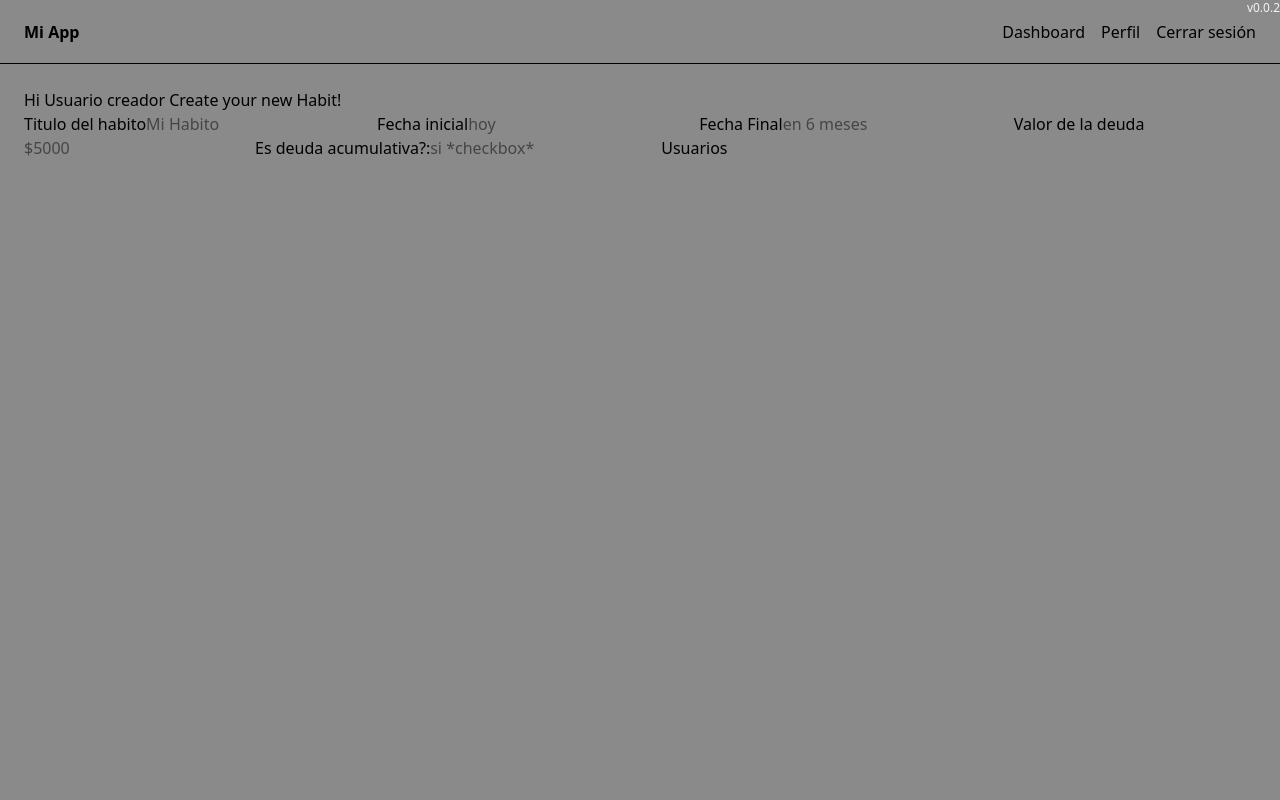
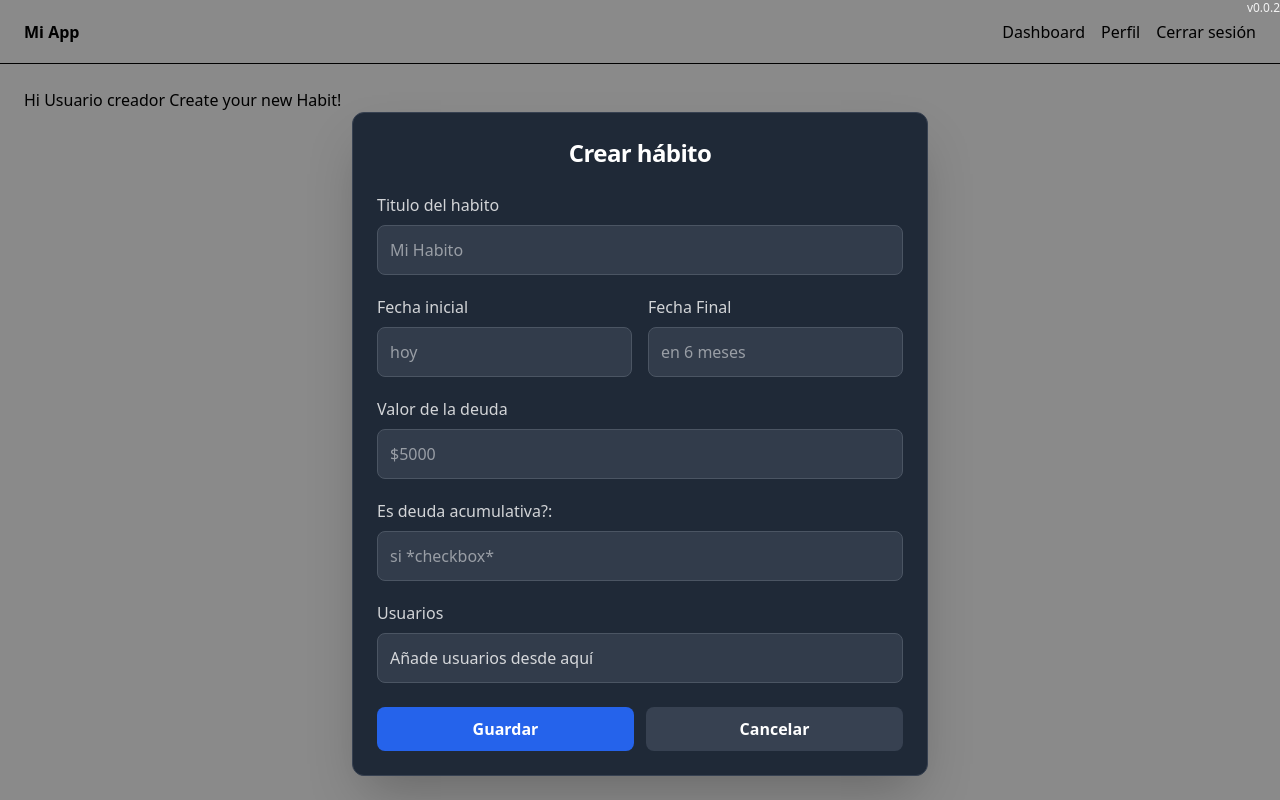
Before and after one commit to DailyCodingSoft/CodingHabit, a Next.js app in the folder coding-habit/: page /habit in a window 1280 px wide. Built offline with nearby package versions, Linux system fonts and the light colour scheme.

Commit message:
styles for form and saving data from it

```diff
--- a/coding-habit/components/layout/habit/HabitForm.tsx
+++ b/coding-habit/components/layout/habit/HabitForm.tsx
@@ -1,31 +1,104 @@
+import { FormEvent } from "react";
 
 
 export default function HabitForm() {
+    function onSubmitForm(event: FormEvent<HTMLFormElement>) {
+        event.preventDefault();
 
+        const formData = new FormData(event.currentTarget);
+        console.log(Object.fromEntries(formData));
+    }
+    // isCumulative: boolean;
+    // creator: User;
     return (
-        <div>
+        <div className="flex justify-center">
+            <form
+                onSubmit={onSubmitForm}
+                className="bg-[var(--surface-color)] border border-[var(--surface-border-color)] rounded-xl p-6 w-full max-w-xl shadow-2xl"
+            >
+                <h2 className="text-[var(--text-primary-color)] text-2xl font-semibold tracking-tight text-center mb-6">
+                    Crear hábito
+                </h2>
 
-            <form>
-                <label>Titulo del habito</label>
-                <input type="text" placeholder="Mi Habito"/>
+                <div className="space-y-5">
+                    <div>
+                        <label className="block text-[var(--text-muted-color)] mb-2">Titulo del habito</label>
+                        <input
+                            name="title"
+                            type="text"
+                            placeholder="Mi Habito"
+                            className="w-full p-3 rounded-lg bg-[var(--surface-muted-color)] text-[var(--text-primary-color)] border border-[var(--input-border-color)] focus:outline-none focus:border-[var(--primary-color)] focus:ring-2 focus:ring-[color:var(--primary-color)/.3]"
+                        />
+                    </div>
 
-                <label>Fecha inicial</label>
-                <input type="text" placeholder="hoy"/>
+                    <div className="grid grid-cols-1 md:grid-cols-2 gap-4">
+                        <div>
+                            <label className="block text-[var(--text-muted-color)] mb-2">Fecha inicial</label>
+                            <input
+                                name="initialDate"
+                                type="text"
+                                placeholder="hoy"
+                                className="w-full p-3 rounded-lg bg-[var(--surface-muted-color)] text-[var(--text-primary-color)] border border-[var(--input-border-color)] focus:outline-none focus:border-[var(--primary-color)] focus:ring-2 focus:ring-[color:var(--primary-color)/.3]"
+                            />
+                        </div>
 
-                <label>Fecha Final</label>
-                <input type="text" placeholder="en 6 meses"/>
+                        <div>
+                            <label className="block text-[var(--text-muted-color)] mb-2">Fecha Final</label>
+                            <input
+                                name="endDate"
+                                type="text"
+                                placeholder="en 6 meses"
+                                className="w-full p-3 rounded-lg bg-[var(--surface-muted-color)] text-[var(--text-primary-color)] border border-[var(--input-border-color)] focus:outline-none focus:border-[var(--primary-color)] focus:ring-2 focus:ring-[color:var(--primary-color)/.3]"
+                            />
+                        </div>
+                    </div>
 
-                <label>Valor de la deuda</label>
-                <input type="text" placeholder="$5000"/>
+                    <div>
+                        <label className="block text-[var(--text-muted-color)] mb-2">Valor de la deuda</label>
+                        <input
+                            name="debtValue"
+                            type="text"
+                            placeholder="$5000"
+                            className="w-full p-3 rounded-lg bg-[var(--surface-muted-color)] text-[var(--text-primary-color)] border border-[var(--input-border-color)] focus:outline-none focus:border-[var(--primary-color)] focus:ring-2 focus:ring-[color:var(--primary-color)/.3]"
+                        />
+                    </div>
 
-                <label>Es deuda acumulativa?:</label>
-                <input type="text" placeholder="si *checkbox*"/>
+                    <div>
+                        <label className="block text-[var(--text-muted-color)] mb-2">Es deuda acumulativa?:</label>
+                        <input
+                            name="isCumulative"
+                            type="text"
+                            placeholder="si *checkbox*"
+                            className="w-full p-3 rounded-lg bg-[var(--surface-muted-color)] text-[var(--text-primary-color)] border border-[var(--input-border-color)] focus:outline-none focus:border-[var(--primary-color)] focus:ring-2 focus:ring-[color:var(--primary-color)/.3]"
+                        />
+                    </div>
 
-                <label>Usuarios</label>
-                {/**aqui va un creador de usuarios con un mas donde
-                 * un click crea un usuario pide un nombre
-                 * y depronto un icono
-                 */}
+                    <div>
+                        <label className="block text-[var(--text-muted-color)] mb-2">Usuarios</label>
+                        <div className="w-full p-3 rounded-lg bg-[var(--surface-muted-color)] text-[var(--text-muted-color)] border border-[var(--input-border-color)]">
+                            {/**aqui va un creador de usuarios con un mas donde
+                             * un click crea un usuario pide un nombre
+                             * y depronto un icono
+                             */}
+                            Añade usuarios desde aquí
+                        </div>
+                    </div>
+                </div>
+
+                <div className="flex w-full gap-3 pt-6">
+                    <button
+                        type="submit"
+                        className="flex-1 bg-[var(--primary-color)] hover:bg-[var(--primary-hover-color)] text-[var(--text-primary-color)] font-semibold py-2.5 px-4 rounded-lg transition-colors"
+                    >
+                        Guardar
+                    </button>
+                    <button
+                        type="button"
+                        className="flex-1 bg-[var(--surface-border-color)] hover:bg-[var(--input-border-color)] text-[var(--text-primary-color)] font-semibold py-2.5 px-4 rounded-lg transition-colors"
+                    >
+                        Cancelar
+                    </button>
+                </div>
             </form>
         </div>
     )
--- a/coding-habit/components/layout/popup/DebtUpdatePopup.tsx
+++ b/coding-habit/components/layout/popup/DebtUpdatePopup.tsx
@@ -22,14 +22,14 @@ export default function DebtUpdatePopup({ isOpen, onClose, user, onUpdateDebt }:
 
     return (
         <Modal isOpen={isOpen} onClose={onClose}>
-            <div className="bg-gray-800 rounded-xl p-6 w-[22rem] shadow-2xl border border-gray-700 relative z-[60]">
+            <div className="bg-[var(--surface-color)] rounded-xl p-6 w-[22rem] shadow-2xl border border-[var(--surface-border-color)] relative z-[60]">
                 <div className="flex flex-col items-center text-center gap-4">
-                    <h2 className="text-white text-2xl font-semibold tracking-tight">
+                    <h2 className="text-[var(--text-primary-color)] text-2xl font-semibold tracking-tight">
                         Update {user.username} debt
                     </h2>
 
                     <div className="w-full">
-                        <label htmlFor="debt-input" className="block text-white/80 mb-2">
+                        <label htmlFor="debt-input" className="block text-[var(--text-muted-color)] mb-2">
                             Debt amount
                         </label>
                         <input
@@ -37,7 +37,7 @@ export default function DebtUpdatePopup({ isOpen, onClose, user, onUpdateDebt }:
                             type="number"
                             value={debtAmount}
                             onChange={(e) => setDebtAmount(e.target.value)}
-                            className="w-full p-3 rounded-lg bg-gray-700/80 text-white text-center text-lg border border-gray-600 focus:outline-none focus:border-blue-500 focus:ring-2 focus:ring-blue-500/30 [appearance:textfield] [&::-webkit-outer-spin-button]:appearance-none [&::-webkit-inner-spin-button]:appearance-none"
+                            className="w-full p-3 rounded-lg bg-[var(--surface-muted-color)] text-[var(--text-primary-color)] text-center text-lg border border-[var(--input-border-color)] focus:outline-none focus:border-[var(--primary-color)] focus:ring-2 focus:ring-[color:var(--primary-color)/.3] [appearance:textfield] [&::-webkit-outer-spin-button]:appearance-none [&::-webkit-inner-spin-button]:appearance-none"
                             placeholder="0"
                         />
                     </div>
@@ -45,13 +45,13 @@ export default function DebtUpdatePopup({ isOpen, onClose, user, onUpdateDebt }:
                     <div className="flex w-full gap-3 pt-2">
                         <button
                             onClick={handleSubmit}
-                            className="flex-1 bg-blue-600 hover:bg-blue-700 text-white font-semibold py-2.5 px-4 rounded-lg transition-colors"
+                            className="flex-1 bg-[var(--primary-color)] hover:bg-[var(--primary-hover-color)] text-[var(--text-primary-color)] font-semibold py-2.5 px-4 rounded-lg transition-colors"
                         >
                             Update
                         </button>
                         <button
                             onClick={onClose}
-                            className="flex-1 bg-gray-600 hover:bg-gray-700 text-white font-semibold py-2.5 px-4 rounded-lg transition-colors"
+                            className="flex-1 bg-[var(--surface-border-color)] hover:bg-[var(--input-border-color)] text-[var(--text-primary-color)] font-semibold py-2.5 px-4 rounded-lg transition-colors"
                         >
                             Cancel
                         </button>
--- a/coding-habit/styles/globals.css
+++ b/coding-habit/styles/globals.css
@@ -6,6 +6,14 @@
   --main-light-bg-color: rgb(138, 138, 138);
   --darck-text-color: rgb(26, 26, 26);
   --light-text-color: rgb(243, 243, 243);
+  --surface-color: #1f2937;
+  --surface-muted-color: rgba(55, 65, 81, 0.8);
+  --surface-border-color: #374151;
+  --input-border-color: #4b5563;
+  --primary-color: #2563eb;
+  --primary-hover-color: #1d4ed8;
+  --text-primary-color: #ffffff;
+  --text-muted-color: rgba(255, 255, 255, 0.8);
 }
 
 /* Estilos globales base */
```
